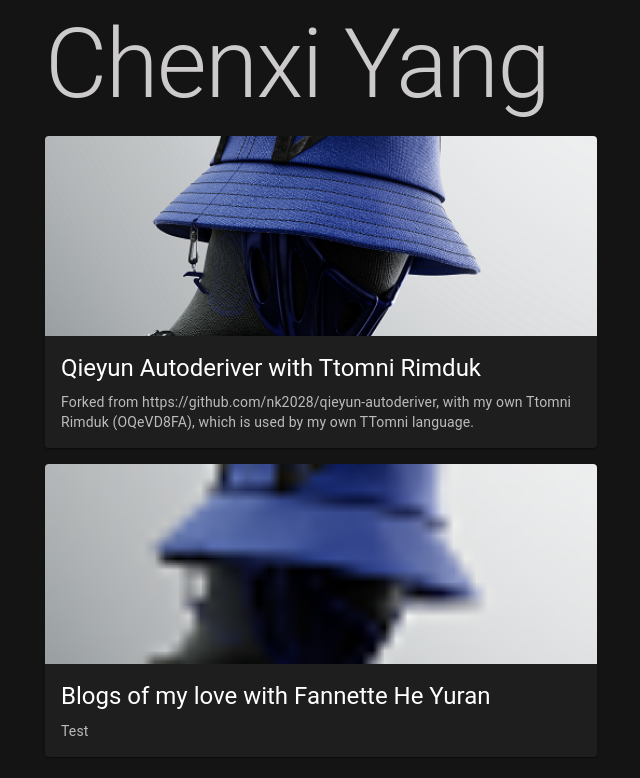
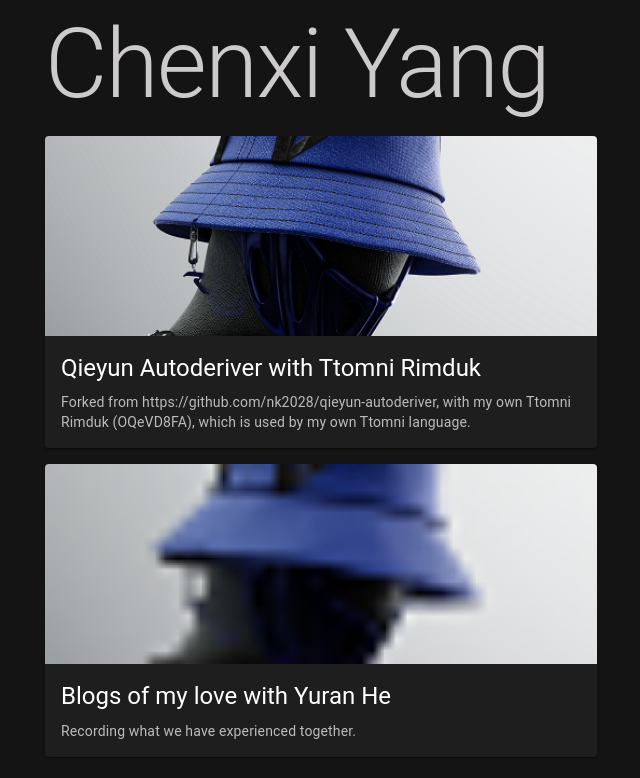
Before and after one commit to pustot/index, a React (Create React App) app: page / in a window 1280 px wide. Shown: the top 778 px of the page, without its empty margins (319-959 px from the left). Built offline with nearby package versions, Linux system fonts and the light colour scheme.

Commit message:
index add yangcx.tk/love

```diff
--- a/package.json
+++ b/package.json
@@ -32,5 +32,6 @@
     "not dead",
     "not ie <= 11",
     "not op_mini all"
-  ]
+  ],
+  "homepage": ""
 }
--- a/src/App.js
+++ b/src/App.js
@@ -27,16 +27,16 @@ export default function App() {
           alt="Ethan Yang"
           title="Qieyun Autoderiver with Ttomni Rimduk"
           main="Forked from https://github.com/nk2028/qieyun-autoderiver, with my own
-                Ttomni Rimduk (OQeVD8FA), which is used by my own TTomni language."
+                Ttomni Rimduk (OQeVD8FA), which is used by my own Ttomni language."
           toLink={domain + "qieyun-autoderiver"}
         />
 
-      <PostCard
+        <PostCard
           image="Rebels-6698-48.png"
           alt="Ethan Yang"
-          title="Blogs of my love with Fannette He Yuran"
-          main="Test"
-          toLink="https://drasgarden.on.fleek.co/"
+          title="Blogs of my love with Yuran He"
+          main="Recording what we have experienced together."
+          toLink={domain + "love"}
         />
 
       </Stack>
```
